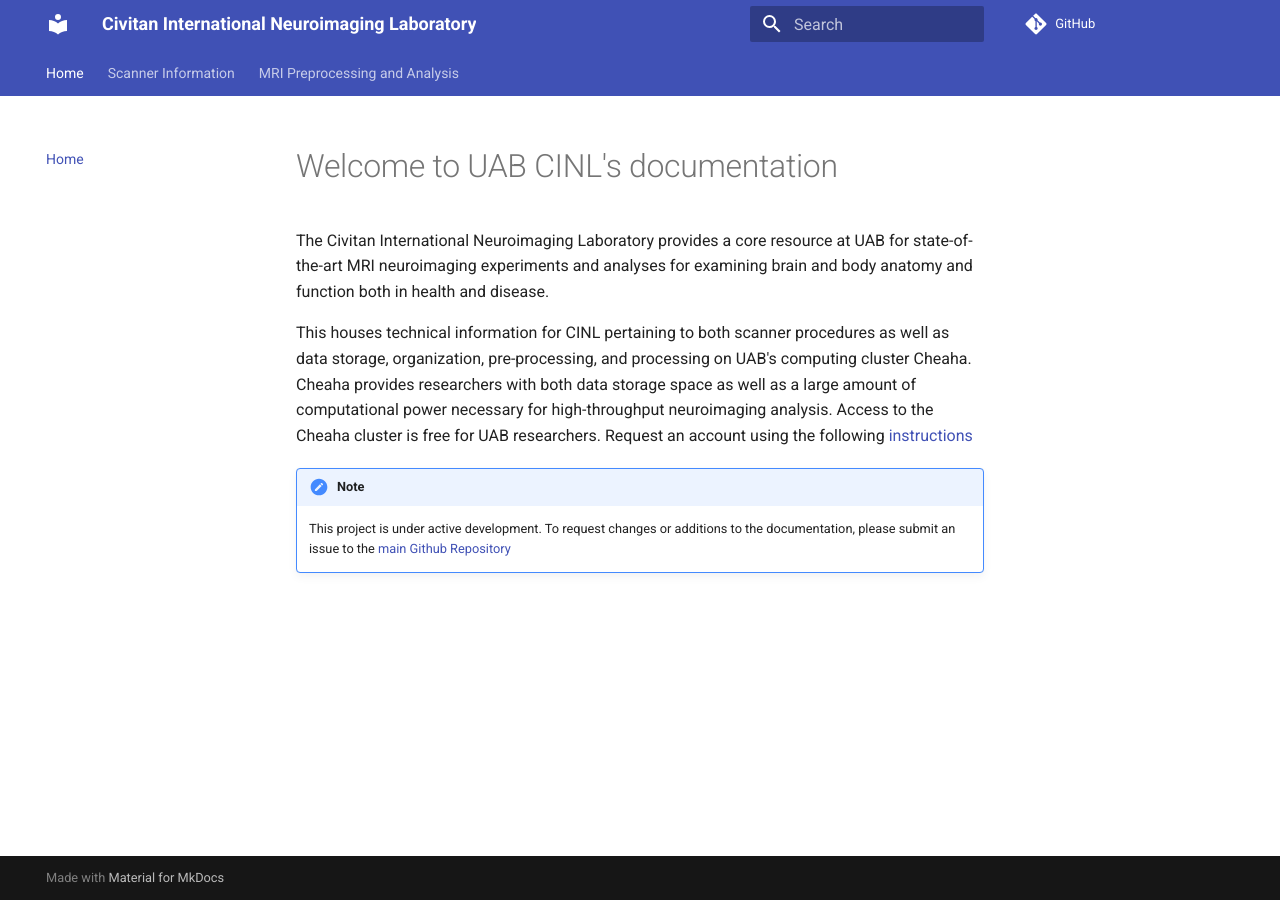
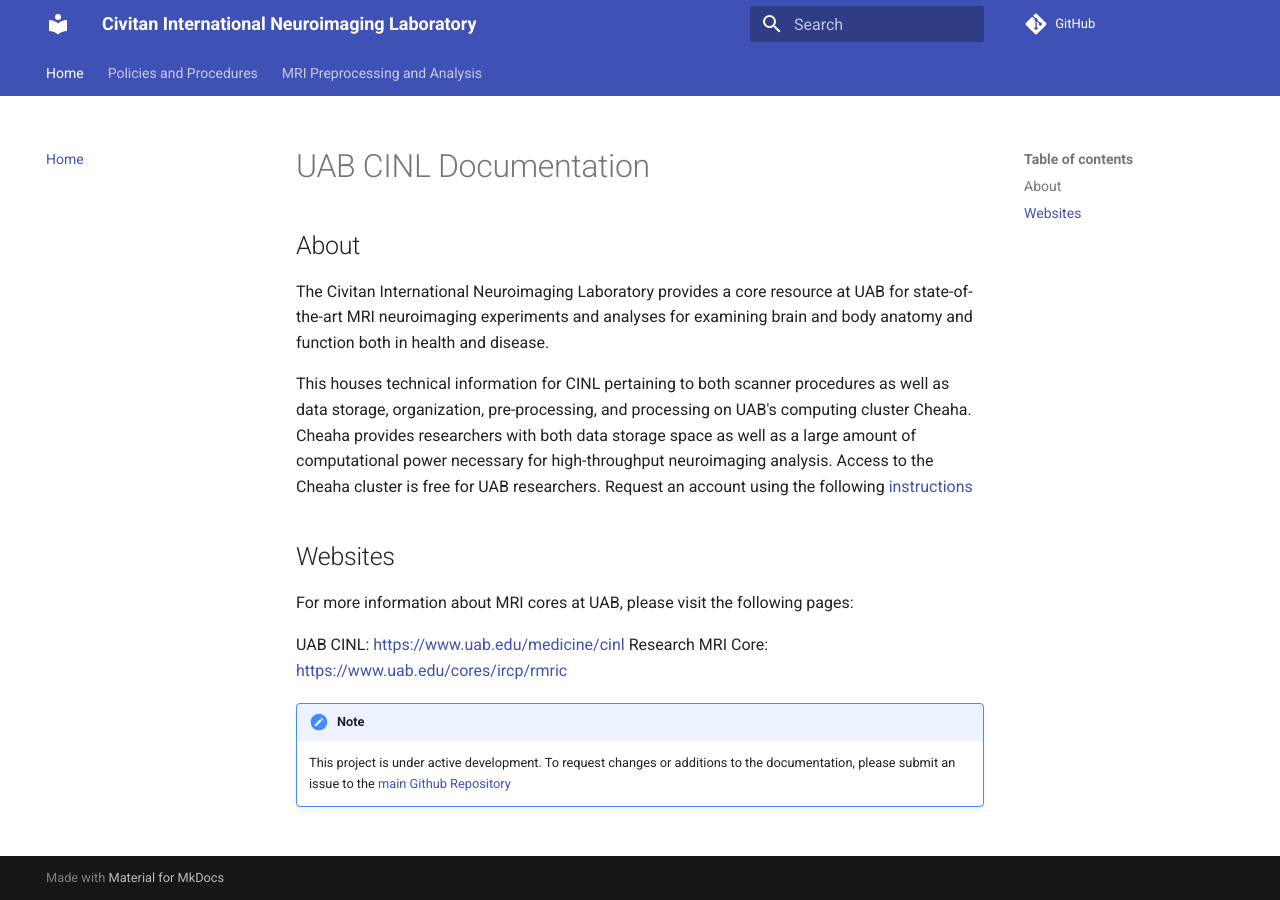
Before and after one commit to UAB-CINL/UAB-CINL.github.io, an MkDocs documentation site: the page built from docs/index.md, in a window 1280 px wide. Built offline with MkDocs 1.6.1 and Material for MkDocs 9.7.7, drawn with Linux system fonts in a browser that asks for light colours; comment, search, counter and statistics services are not loaded.

Commit message:
add links to cinl and rmric sites, change Scanner Policy heading, and updates links to onboarding forms

```diff
--- a/docs/index.md
+++ b/docs/index.md
@@ -1,9 +1,18 @@
-# Welcome to UAB CINL's documentation
+# UAB CINL Documentation
+
+## About
 
 The Civitan International Neuroimaging Laboratory provides a core resource at UAB for state-of-the-art MRI neuroimaging experiments and analyses for examining brain and body anatomy and function both in health and disease.
 
 This houses technical information for CINL pertaining to both scanner procedures as well as data storage, organization, pre-processing, and processing on UAB's computing cluster Cheaha. Cheaha provides researchers with both data storage space as well as a large amount of computational power necessary for high-throughput neuroimaging analysis. Access to the Cheaha cluster is free for UAB researchers. Request an account using the following [instructions](https://uabrc.github.io/account_management/uab_user/)
 
+## Websites
+
+For more information about MRI cores at UAB, please visit the following pages:
+
+UAB CINL: [https://www.uab.edu/medicine/cinl](https://www.uab.edu/medicine/cinl)
+Research MRI Core: [https://www.uab.edu/cores/ircp/rmric](https://www.uab.edu/cores/ircp/rmric)
+
 !!! note
 
     This project is under active development. To request changes or additions to the documentation, please submit an issue to the [main Github Repository](https://github.com/mdefende/cinl-docs)
--- a/mkdocs.yml
+++ b/mkdocs.yml
@@ -31,7 +31,7 @@ plugins:
 
 nav:
   - Home: 'index.md'
-  - Scanner Information:
+  - Policies and Procedures:
     - Getting Started: scanner/getting_started.md
     - Onboarding: scanner/onboarding.md
     - Training: scanner/training.md
```
Also changed, not shown: docs/scanner/onboarding.md (+3 -3 lines).
